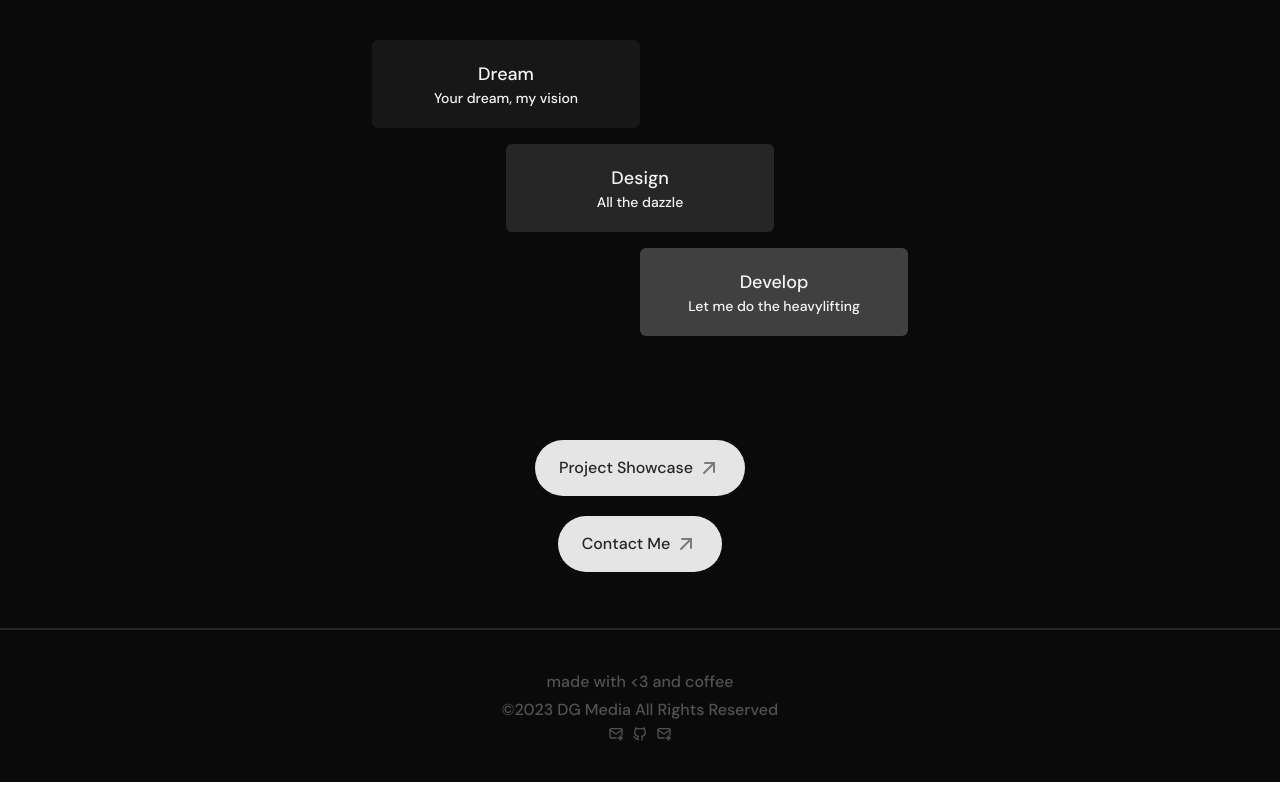
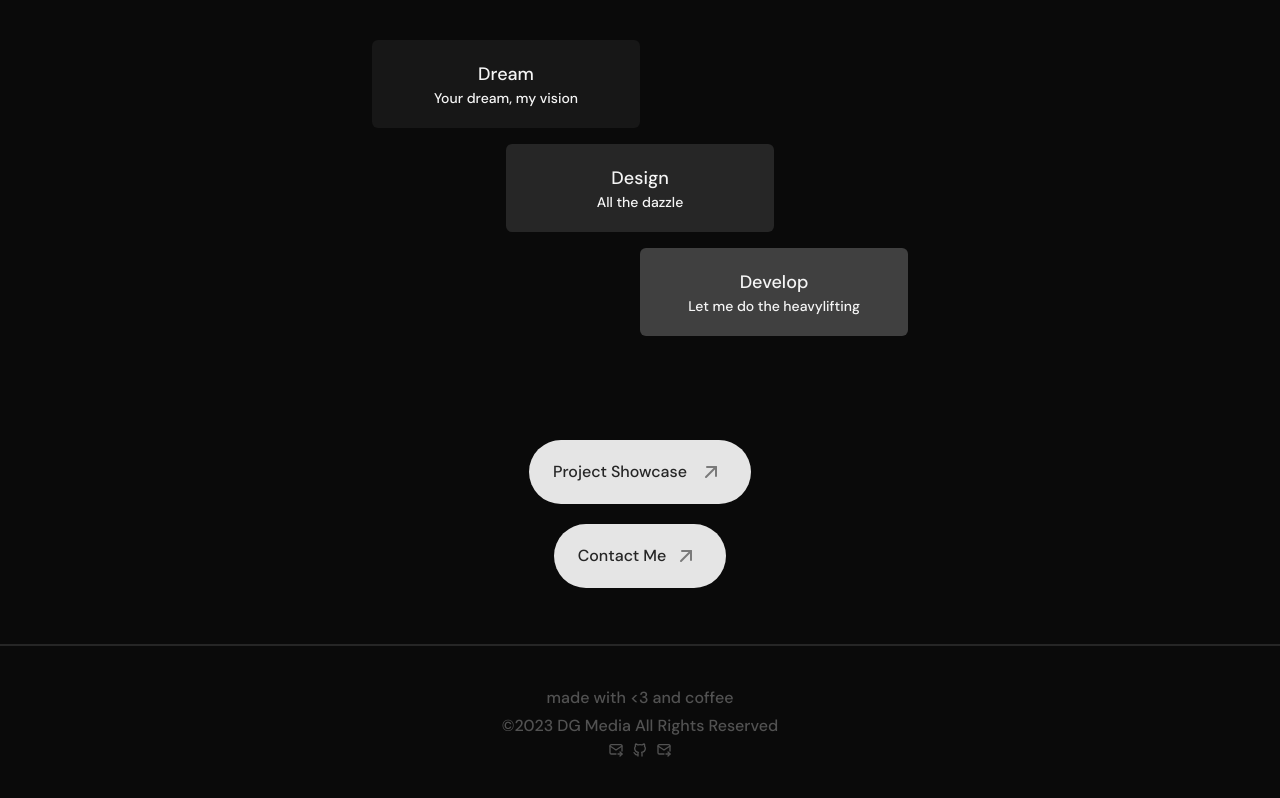
Before and after one commit to w3dg/personal-website, a React (Vite) app: page / in a window 1280 px wide. Shown: the part 1084-1882 px from the top of the page. Built offline with nearby package versions, Linux system fonts and the light colour scheme.

Commit message:
Projects Page

```diff
--- a/src/App.css
+++ b/src/App.css
@@ -25,8 +25,3 @@
 .gradient-divider {
   background: var(--divider-gradient);
 }
-
-.btn {
-  @apply px-6 py-4 rounded-full bg-neutral-200 text-neutral-800 hover:bg-neutral-700 hover:text-neutral-100;
-  transition: all 0.125s;
-}
--- a/src/pages/Home.tsx
+++ b/src/pages/Home.tsx
@@ -33,7 +33,7 @@ export const Home = () => {
 
         <section className="h-32 px-6 my-10">
           <h2 className="w-6/12 mx-auto mb-8 text-xl text-center social-heading">On The Internet</h2>
-          <ul className="flex flex-wrap items-center justify-center w-8/12 gap-6 mx-auto socials">
+          <ul className="flex flex-wrap items-center justify-center w-8/12 gap-6 mx-auto">
             <li>
               <a href="https://dgsh.vercel.app/gh" target="_blank">
                 <TbBrandGithub></TbBrandGithub>
@@ -99,12 +99,18 @@ export const Home = () => {
 
         <section className="grid w-full max-w-lg gap-5 pt-10 mx-auto text-center pb-14 place-items-center">
           <IconContext.Provider value={{ color: "#7a7a7a", size: "1.5rem" }}>
-            <Link to="/projects" className="inline-flex items-center gap-1 btn">
-              Project Showcase <TbArrowUpRight />
+            <Link to="/projects" className="inline-flex items-center gap-2 px-6 py-4 transition-transform duration-300 rounded-full group bg-neutral-200 text-neutral-800">
+              Project Showcase
+              <div className="p-1 transition-transform rounded-full group-hover:bg-neutral-900 group-hover:rotate-45">
+                <TbArrowUpRight />
+              </div>
             </Link>
 
-            <Link to="/contact" className="inline-flex items-center gap-1 btn">
-              Contact Me <TbArrowUpRight />
+            <Link to="/contact" className="inline-flex items-center gap-1 px-6 py-4 transition-transform duration-300 rounded-full group bg-neutral-200 text-neutral-800">
+              Contact Me
+              <div className="p-1 transition-transform rounded-full group-hover:bg-neutral-900 group-hover:rotate-45">
+                <TbArrowUpRight />
+              </div>
             </Link>
           </IconContext.Provider>
         </section>
--- a/src/pages/Projects.tsx
+++ b/src/pages/Projects.tsx
@@ -1,11 +1,74 @@
+import { TbGlobe, TbBrandGithub } from "react-icons/tb";
+
 import { Footer } from "../components/Footer";
 import { Navbar } from "../components/Navbar";
+import { IconContext } from "react-icons";
+
+const projectList = [
+  {
+    projectName: "github-status",
+    description: " A simple Github status page made with serverless functions.",
+    imageUrl: "https://images.unsplash.com/photo-1590595906931-81f04f0ccebb?auto=format&fit=crop&q=80&w=1740&ixlib=rb-4.0.3&ixid=M3wxMjA3fDB8MHxwaG90by1wYWdlfHx8fGVufDB8fHx8fA%3D%3D",
+    link: "https://ghstatus.vercel.app/",
+    src: "https://github.com/w3dg/github-status",
+  },
+  {
+    projectName: "github-profile-search",
+    description: " Searches Github by username and shows top information.",
+    imageUrl: "https://images.unsplash.com/photo-1529665253569-6d01c0eaf7b6?auto=format&fit=crop&q=80&w=1685&ixlib=rb-4.0.3&ixid=M3wxMjA3fDB8MHxwaG90by1wYWdlfHx8fGVufDB8fHx8fA%3D%3D",
+    link: "https://github-profile-search.vercel.app/",
+    src: "https://github.com/w3dg/github-profile-search",
+  },
+  {
+    projectName: "linkcl",
+    description: " A CLI tool to clean up your links of the various tracking parameters.",
+    imageUrl: "https://images.unsplash.com/photo-1606778303077-3780ea8d5420?auto=format&fit=crop&q=80&w=1740&ixlib=rb-4.0.3&ixid=M3wxMjA3fDB8MHxwaG90by1wYWdlfHx8fGVufDB8fHx8fA%3D%3D",
+    link: "https://www.npmjs.com/package/linkcl",
+    src: "https://github.com/w3dg/linkcl",
+  },
+  {
+    projectName: "http-status-code-lookup",
+    description: " A CLI tool to quickly look up what a http status code means.",
+    imageUrl: "https://images.pexels.com/photos/2882570/pexels-photo-2882570.jpeg?auto=compress&cs=tinysrgb&w=1260&h=750&dpr=1",
+    link: "https://github.com/w3dg/http-status-code-lookup",
+    src: "https://github.com/w3dg/http-status-code-lookup",
+  },
+];
 
 export const Projects = () => {
   return (
     <>
       <Navbar></Navbar>
-      Projects
+      <h2 className="my-4 text-2xl text-center lg:text-3xl">Projects</h2>
+      <div className="grid w-full max-w-screen-xl grid-cols-1 gap-8 px-6 py-4 mx-auto mb-40 place-items-center lg:grid-cols-3 lg:gap-12">
+        {projectList.map((project, index) => {
+          return (
+            <div className="w-full max-w-sm rounded-md bg-neutral-900 group" key={index}>
+              <div className="overflow-hidden rounded-md h-44">
+                <img src={project.imageUrl} alt={project.description} className="object-contain brightness-75 saturate-50 group-hover:saturate-100" />
+              </div>
+              <div className="grid gap-2 m-5">
+                <h2 className="text-xl font-semibold text-neutral-300">{project.projectName}</h2>
+                <p className="text-neutral-500">{project.description}</p>
+                <IconContext.Provider value={{ color: "#6b7280", size: "1.5rem" }}>
+                  <ul className="flex justify-end gap-6">
+                    <li>
+                      <a href={project.src}>
+                        <TbBrandGithub></TbBrandGithub>
+                      </a>
+                    </li>
+                    <li>
+                      <a href={project.link}>
+                        <TbGlobe></TbGlobe>
+                      </a>
+                    </li>
+                  </ul>
+                </IconContext.Provider>
+              </div>
+            </div>
+          );
+        })}
+      </div>
       <Footer></Footer>
     </>
   );
```
